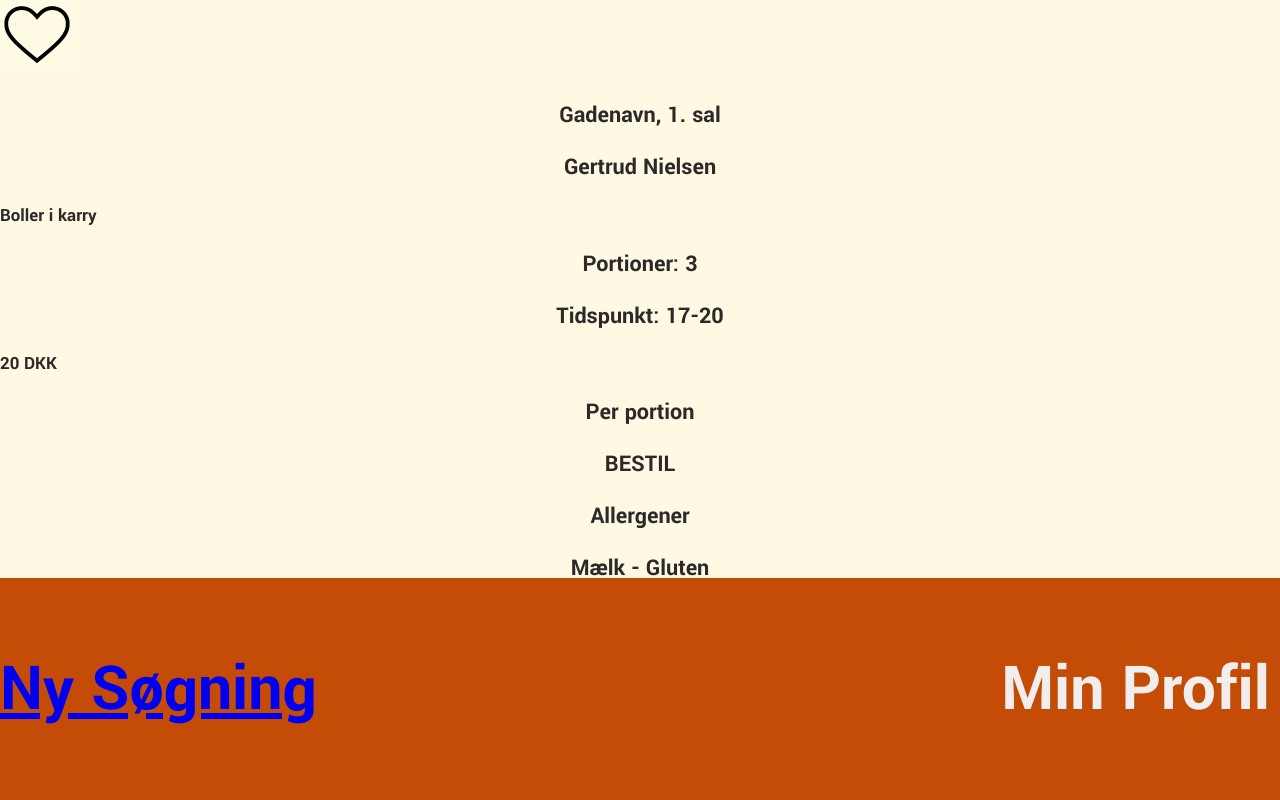
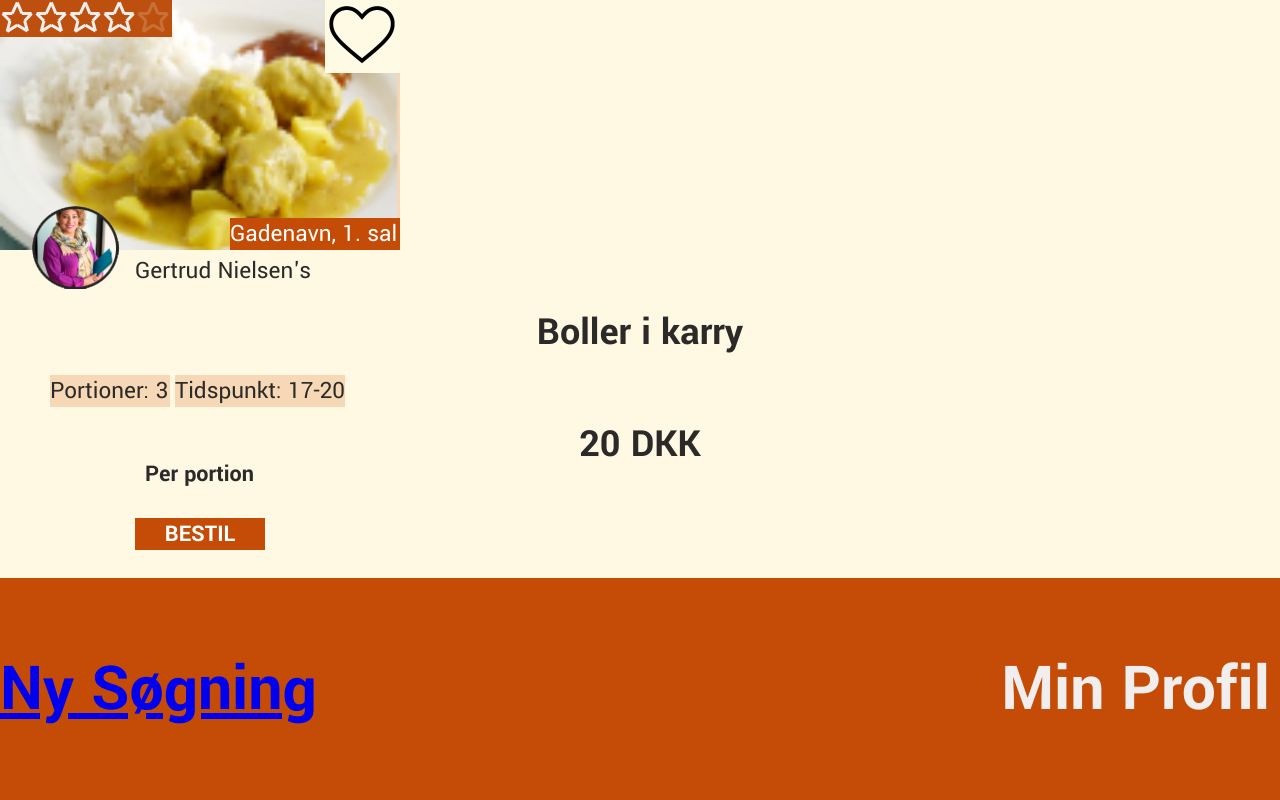
Before and after one commit to Eyenoom/homegoodies, a plain HTML site: page Boller_i_karry_4.html in a window 1280 px wide. Drawn offline with Linux system fonts and the light colour scheme.

Commit message:
boller i karry
boller i karry done

```diff
--- a/Boller_i_karry_4.html
+++ b/Boller_i_karry_4.html
@@ -10,20 +10,28 @@
 </head>
 <body>
     <section class="top">
-        <img src="assets/heart.png">
-        <h1>Gadenavn, 1. sal</h1>
+        <img src="assets/bollerikarry.PNG" class="bollerikarry">
+        <img src="assets/heart.png" class="heart">
+        <img src="assets/Stars.png" class="stars">
+        <img src="assets/gertrud.png" class="gertrudmad">
+        <p class="gadenavn">Gadenavn, 1. sal</p>
     </section>
 
     <section class="bot">
-        <h1>Gertrud Nielsen</h1>
-        <h3>Boller i karry</h3>
-        <h1>Portioner: 3</h1>
-        <h1>Tidspunkt: 17-20</h1>
-        <h3>20 DKK</h3>
-        <h1>Per portion</h1>
-        <h1>BESTIL</h1>
-        <h1>Allergener</h1>
-        <h1>Mælk - Gluten</h1>
+        <p class="h1center">Gertrud Nielsen's</p>
+        <h1 class="h1stor">Boller i karry</h1>
+
+    <section class="bollerbars">
+        <p class="portionerboller">Portioner: 3</p>
+        <p class="tidspunktboller">Tidspunkt: 17-20</p>
+    </section>
+
+    <section class="bunden">
+        <h1 class="tyvedkk">20 DKK</h1>
+        <h2 class="perportion">Per portion</h2>
+        <h2 class="bestil">BESTIL</h2>
+        <h2 class="allergener">Allergener</h2>
+        <h2 class="mælk">Mælk - Gluten</h2>
     </section>
 
     <footer class="menubar">
--- a/style.css
+++ b/style.css
@@ -306,7 +306,7 @@ h1 {
 /* Mikkel css */
 
 body {
-    max-width: 375px;
+    max-width: 400px;
     background-color: #fff9e4;
     color: #2b2a28;
     margin: 0px;
@@ -391,9 +391,122 @@ body {
 }
 
 .top {
-    background-color: asdsad;
+    position: relative;
 }
 
 .bot {
+    margin-top: 50px;
+}
+
+.heart {
+    position: absolute;
+    top: 0;
+    left: 325px;
+}
+
+.stars {
+    position: absolute;
+    top: 0px;
+    left: 0px;
+}
+
+.bollerikarry {
+    position: relative;
+    top: 0px;
+    left: 0px;
+    width: 400px;
+    height: 250px;
+}
+
+.gadenavn {
+    background-color: #c44c06;
+    position: absolute;
+    width: 170px;
+    top: 193px;
+    left: 230px;
+    color: white;
+    font-size: 25px;
+}
+
+.gertrudmad {
+    position: absolute;
+    top: 205px;
+    left: 30px;
+}
+
+.h1center {
+    position: absolute;
+    top: 230px;
+    left: 135px;
+    text-align: center;
+    font-size: 25px;
+    font-weight: normal;
+}
+
+.h1stor {
+    font-size: 40px;
+    top: 0px;
+}
+
+.bollerbars {
+    display: grid;
+    grid-template-columns: 1fr 1fr;
+    grid-template-columns: 100px 300px;
+    top: 0px;
+    position: absolute;
+    top: 350px;
+}
+
+.portionerboller {
+    background-color: #f6d8b6;
+    margin-left: 50px;
+    width: 120px;
+    text-align: left;
+    font-size: 25px;
 
 }
+
+.tidspunktboller {
+    background-color: #f6d8b6;
+    margin-left: 75px;
+    width: 170px;
+    font-size: 25px;
+
+}
+
+.bunden {
+    position: relative;
+    top: 20px;
+}
+
+.tyvedkk {
+    font-size: 40px;
+}
+
+.perportion {
+    position: absolute;
+    top: 20px;
+    left: 145px;
+}
+
+.bestil {
+    position: absolute;
+    top: 80px;
+    left: 135px;
+    background-color: #c44c06;
+    width: 130px;
+    text-align: center;
+    color: white;
+}
+
+.allergener {
+    position: absolute;
+    top: 180px;
+    left: 20px;
+}
+
+.mælk {
+    position: absolute;
+    top: 210px;
+    left: 20px;
+}
```
